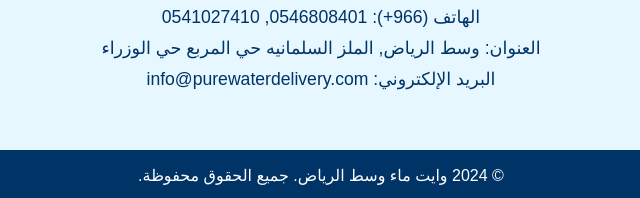
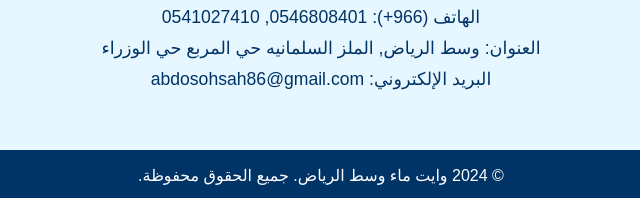
Before and after one commit to abdosohsah86/white-water, a plain HTML site: page index.html in a window 1280 px wide. Shown: the part 2240-2438 px from the top of the page, 319-959 px from the left. Drawn offline with Linux system fonts and the light colour scheme.

Commit message:
Update index.html

```diff
--- a/index.html
+++ b/index.html
@@ -231,7 +231,7 @@
         <h2>تواصل معنا</h2>
         <p>الهاتف (966+): 0546808401, 0541027410</p>
         <p>العنوان: وسط الرياض, الملز السلمانيه حي المربع حي الوزراء</p>
-        <p>البريد الإلكتروني: info@purewaterdelivery.com</p>
+        <p>البريد الإلكتروني: abdosohsah86@gmail.com</p>
     </section>
 
     <footer>
```
